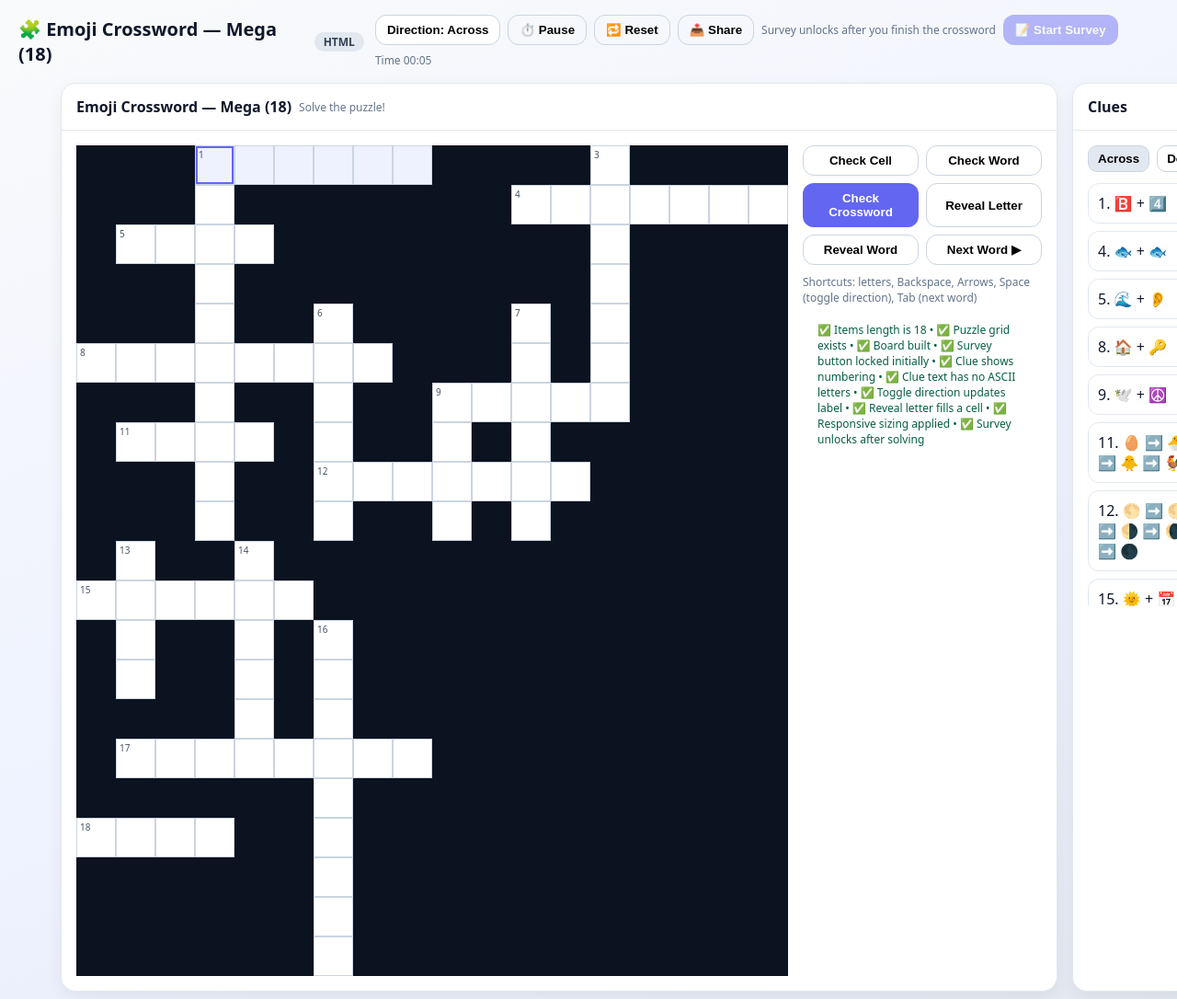
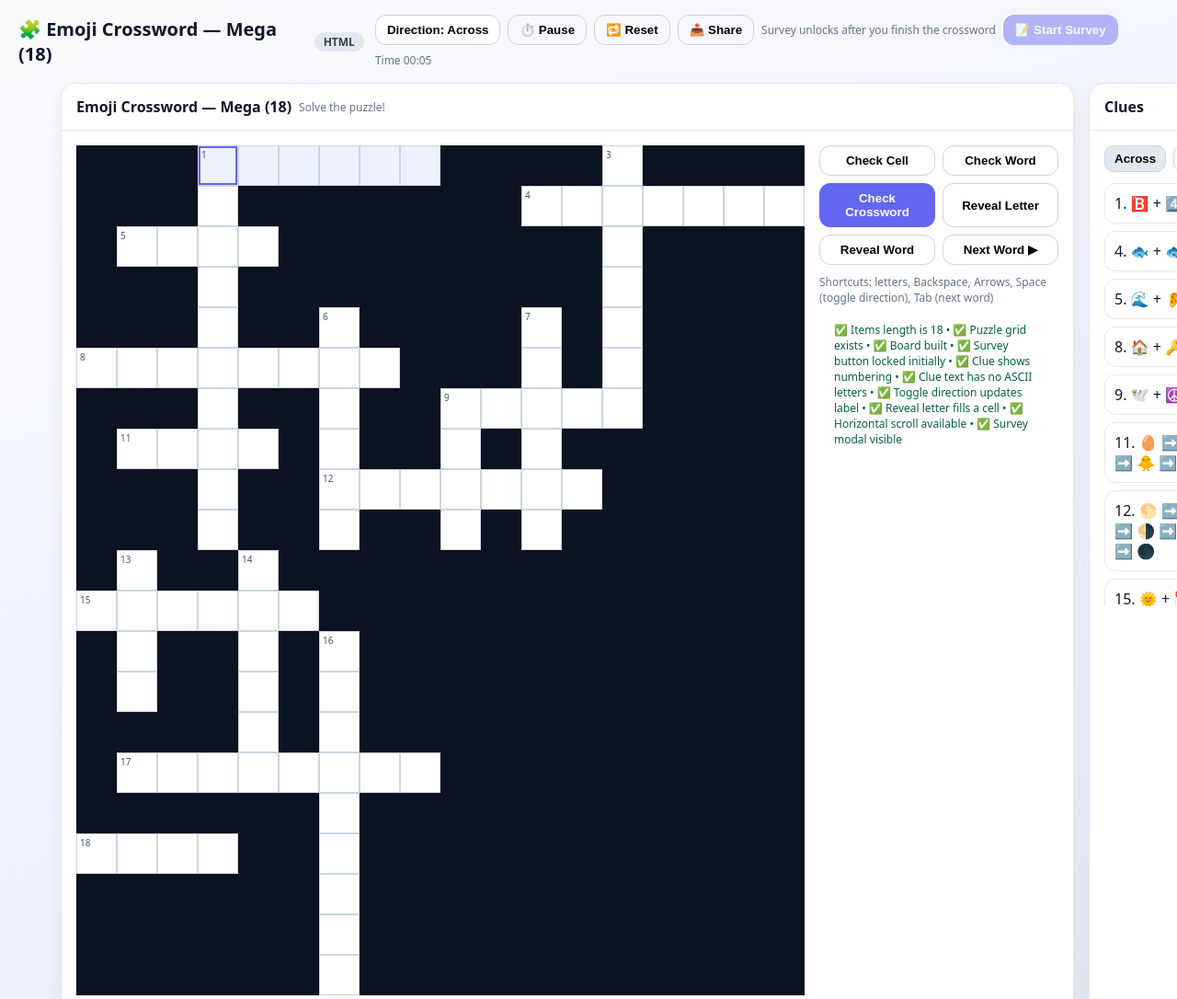
Before and after one commit to creative12am-joy/emoji-puzzles, a plain HTML site: page index.html in a window 1280 px wide. Shown: the top 1086 px of the page at 92% size. Drawn offline with Linux system fonts and the light colour scheme.

Commit message:
Update index.html

```diff
--- a/index.html
+++ b/index.html
@@ -23,11 +23,11 @@
     .card .body { padding:16px; }
 
     /* Grid */
-    .grid { display:grid; gap:0; user-select:none; --cell:44px; }
+    .grid { display:grid; gap:0; user-select:none; }
     .gridHost { overflow:auto; max-width:100%; }
-    .cell { position:relative; width:var(--cell); height:var(--cell); border:1px solid var(--grid); background:#fff; display:flex; align-items:center; justify-content:center; }
+    .cell { position:relative; width:44px; height:44px; border:1px solid var(--grid); background:#fff; display:flex; align-items:center; justify-content:center; }
     .block { background:#0b1220; border-color:#0b1220; }
-    .cell input { width:100%; height:100%; text-align:center; font-size:calc(var(--cell) * 0.5); border:0; outline:none; background:transparent; text-transform:uppercase; caret-color:transparent; }
+    .cell input { width:100%; height:100%; text-align:center; font-size:22px; border:0; outline:none; background:transparent; text-transform:uppercase; caret-color:transparent; }
     .clueNo { position:absolute; left:3px; top:2px; font-size:10px; color:#475569; }
     .active { background:#eef2ff !important; }
     .selected { box-shadow:0 0 0 2px var(--accent) inset; z-index:2; }
@@ -51,10 +51,17 @@
     .tests { margin:8px 16px; font-size:12px; color:#065f46; display:none; }
 
     .boardRow { display:flex; gap:16px; align-items:flex-start; }
-    @media (max-width:920px){
-      .container { grid-template-columns:1fr; }
-      .boardRow { flex-direction:column; align-items:center; }
-    }
+    @media (max-width:920px){ .container { grid-template-columns:1fr; } .boardRow { flex-direction:column; align-items:center; } }
+
+    /* Modal */
+    .modal { position:fixed; inset:0; background:rgba(0,0,0,.5); display:none; align-items:center; justify-content:center; padding:16px; z-index:1000; }
+    .modalCard { background:#fff; width:min(900px,96vw); height:min(720px,90vh); border-radius:12px; border:1px solid #e5e7eb; overflow:hidden; display:flex; flex-direction:column; box-shadow:0 20px 60px rgba(0,0,0,.35); }
+    .modalHeader { display:flex; align-items:center; justify-content:space-between; gap:8px; padding:8px 12px; border-bottom:1px solid #e5e7eb; }
+    .modalHeader .title { font-size:16px; font-weight:700; }
+    .modalHeader .actions { display:flex; gap:8px; }
+    .modalHeader .actions a { text-decoration:none; }
+    .modalBody { flex:1; }
+    .modalBody iframe { width:100%; height:100%; border:0; }
   </style>
 </head>
 <body>
@@ -118,6 +125,22 @@
 
   <div id="toast" class="toast">🎉 Crossword solved! Survey unlocked.</div>
 
+  <!-- Survey Modal -->
+  <div id="surveyModal" class="modal" role="dialog" aria-modal="true" aria-labelledby="surveyTitle">
+    <div class="modalCard">
+      <div class="modalHeader">
+        <div id="surveyTitle" class="title">Survey</div>
+        <div class="actions">
+          <a id="surveyNewTab" href="#" target="_blank">Open in new tab ↗</a>
+          <button id="surveyClose" class="ghost">✖ Close</button>
+        </div>
+      </div>
+      <div class="modalBody">
+        <iframe id="surveyFrame" src="about:blank" title="Survey"></iframe>
+      </div>
+    </div>
+  </div>
+
 <script>
 (function(){
   // ============ CONFIG ============
@@ -156,6 +179,10 @@
   const surveyHint = document.getElementById('surveyHint');
   const toast = document.getElementById('toast');
   const testsEl = document.getElementById('tests');
+  const surveyModal = document.getElementById('surveyModal');
+  const surveyFrame = document.getElementById('surveyFrame');
+  const surveyNewTab = document.getElementById('surveyNewTab');
+  const surveyClose = document.getElementById('surveyClose');
 
   // ============ BIG CROSSWORD BUILDER ============
   function buildBigCrossword(title, items){
@@ -347,27 +374,9 @@
     renderClues();
     renderIssues();
     focusFirst();
-    applyResponsiveSizing();
-    window.addEventListener('resize', applyResponsiveSizing);
   } catch (e) {
     console.error('Init error:', e);
     document.getElementById('status').textContent = 'Init error — crossword failed to build';
-  }
-
-  // ============ RESPONSIVE SIZING ============
-  function applyResponsiveSizing(){
-    const cols = puzzle.grid[0].length;
-    const rows = puzzle.grid.length;
-    const host = gridWrap; // grid container
-    const grid = host.querySelector('.grid');
-    if(!grid) return;
-    // Available width: prefer host width, fallback to parent or viewport
-    const avail = Math.max(0, (host.clientWidth || (host.parentElement && host.parentElement.clientWidth) || window.innerWidth) - 8);
-    const desired = Math.floor(avail / cols);
-    const cell = Math.max(28, Math.min(44, desired)); // clamp for usability
-    grid.style.setProperty('--cell', cell + 'px');
-    grid.style.gridTemplateColumns = `repeat(${cols}, var(--cell))`;
-    grid.style.gridTemplateRows = `repeat(${rows}, var(--cell))`;
   }
 
   // ============ RENDER HELPERS ============
@@ -375,9 +384,8 @@
     const rows=puzzle.grid.length, cols=puzzle.grid[0].length;
     const grid = document.createElement('div');
     grid.className='grid';
-    // template uses CSS var for responsiveness
-    grid.style.gridTemplateColumns = `repeat(${cols}, var(--cell))`;
-    grid.style.gridTemplateRows = `repeat(${rows}, var(--cell))`;
+    grid.style.gridTemplateColumns = `repeat(${cols}, 44px)`;
+    grid.style.gridTemplateRows = `repeat(${rows}, 44px)`;
 
     for(let r=0;r<rows;r++){
       for(let c=0;c<cols;c++){
@@ -510,18 +518,34 @@
 
   function checkAutoSolved(){ if(!state.solved && isAllCorrect()){ onPuzzleSolved(false); } }
 
+  function openSurveyModal(){
+    surveyFrame.src = SURVEY_URL; // Google Forms supports embedding
+    surveyNewTab.href = SURVEY_URL;
+    surveyModal.style.display = 'flex';
+  }
+
+  function closeSurveyModal(){
+    surveyModal.style.display = 'none';
+    surveyFrame.src = 'about:blank';
+  }
+
   function onPuzzleSolved(fromUser){
     if(state.solved) return; state.solved=true;
     surveyBtn.disabled = false;
     surveyHint.textContent = 'Survey unlocked';
     toast.style.display='block'; setTimeout(()=> toast.style.display='none', 2500);
-    if(fromUser){ const go = confirm('Congrats! Start the survey now?'); if(go) window.open(SURVEY_URL, '_blank'); }
+    if(fromUser){ openSurveyModal(); }
   }
+
+  surveyBtn.onclick = ()=> { if(!state.solved) return; openSurveyModal(); };
+  surveyClose.onclick = closeSurveyModal;
+  surveyModal.addEventListener('click', (e)=> { if(e.target===surveyModal) closeSurveyModal(); });
 
   function reset(){
     state.seconds=0; state.running=true; state.solved=false; document.getElementById('status').textContent='Solve the puzzle!';
     surveyBtn.disabled=true; surveyHint.textContent='Survey unlocks after you finish the crossword';
-    const rebuilt = buildBoardFromPuzzle(puzzle); board=rebuilt.board; issues=[...big.issues, ...rebuilt.issues]; buildGrid(); renderClues(); renderIssues(); focusFirst(); applyResponsiveSizing();
+    const rebuilt = buildBoardFromPuzzle(puzzle); board=rebuilt.board; issues=[...big.issues, ...rebuilt.issues]; buildGrid(); renderClues(); renderIssues(); focusFirst();
+    closeSurveyModal();
   }
 
   function share(){
@@ -554,13 +578,13 @@
       const toggleBtn=document.getElementById('toggleDir'); const before=toggleBtn.textContent; toggleBtn.click(); ok('Toggle direction updates label', toggleBtn.textContent!==before); toggleBtn.click();
       // Reveal letter fills a cell
       const firstInput=document.querySelector('.cell:not(.block) input'); const prev=firstInput?firstInput.value:null; document.getElementById('revealLetter').click(); const after=firstInput?firstInput.value:null; ok('Reveal letter fills a cell', firstInput? (after && after.length===1) : true);
-      // Responsive sizing reduces cell size when host width is small
-      const grid=gridWrap.querySelector('.grid'); const beforeCell=(grid.style.getPropertyValue('--cell')||'44px'); const prevW=gridWrap.style.width; gridWrap.style.width='300px'; applyResponsiveSizing(); const afterCell=(grid.style.getPropertyValue('--cell')||beforeCell); ok('Responsive sizing applied', parseInt(afterCell) <= parseInt(beforeCell)); gridWrap.style.width=prevW; applyResponsiveSizing();
-      // Simulate solve
+      // Horizontal scroll exists on narrow host (no auto-resize)
+      const grid=gridWrap.querySelector('.grid'); const prevW=gridWrap.style.width; gridWrap.style.width='280px'; ok('Horizontal scroll available', grid.scrollWidth > gridWrap.clientWidth); gridWrap.style.width=prevW;
+      // Simulate solve and ensure modal opens
       for(const row of board){ for(const cell of row){ if(cell.isBlock) continue; cell.value=cell.solution; const el=document.querySelector(`.cell[data-r="${cell.row}"][data-c="${cell.col}"] input`); if(el) el.value=cell.solution; } }
-      check('puzzle', false);
-      ok('Survey unlocks after solving', document.getElementById('surveyBtn').disabled===false);
-      reset();
+      check('puzzle', true); // fromUser=true should open modal
+      ok('Survey modal visible', getComputedStyle(surveyModal).display!=='none');
+      closeSurveyModal(); reset();
     } catch(e){ results.push('❌ Tests aborted: '+e.message); }
     if(results.length){ testsEl.style.display='block'; testsEl.textContent = results.join(' \u2022 '); }
   }
```
